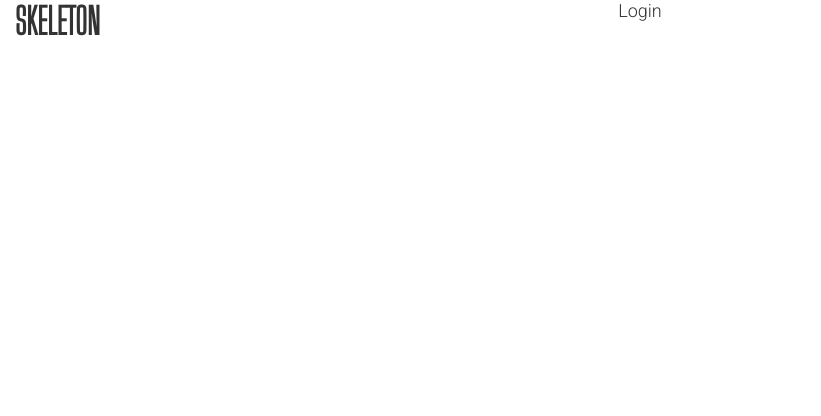
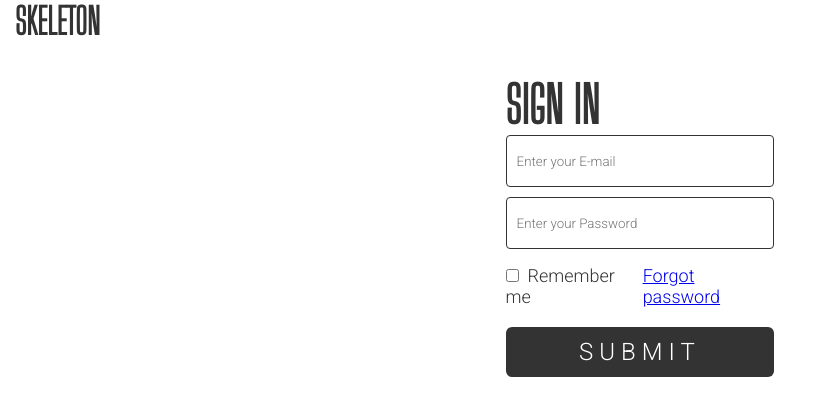
Before and after one commit to Dwarf95/vue-project-test, a Vue app: page /sign-in in a window 1280 px wide. Shown: the top 416 px of the page, without its empty margins (0-821 px from the left). Built offline with nearby package versions, Linux system fonts and the light colour scheme.

Commit message:
Sign in page

```diff
--- a/src/pages/SignIn/SignIn.vue
+++ b/src/pages/SignIn/SignIn.vue
@@ -1,11 +1,67 @@
 <template>
-    <div>
-        Login
+    <div class="signup">
+    <div class="signup-container">
+      <h1>SIGN IN</h1>
+      <form @submit="signin">
+        <div v-for="item in signInFormItems" :key="item.id">
+          <input
+            :type="item.type"
+            :id="item.id"
+            :name="item.id"
+            v-model="item.value"
+            :placeholder="item.placeholder"
+          />
+          <small style="color: crimson" v-if="item.error">{{
+            item.message
+          }}</small>
+        </div>
+        <div class="d-flex flex-row justify-between align-baseline">
+            <div>
+                <input type="checkbox" id="remember-me" name="remember-me" class="mt-2" />
+                <label for="remember-me" class="ml-1">Remember me</label>
+            </div>
+            <a href="/forgot-password">Forgot password</a>
+        </div>
+        <button type="submit">SUBMIT</button>
+      </form>
     </div>
+  </div>
 </template>
 
 <script>
 export default {
+    data(){
+        return {
+            signInFormItems: [
+                {
+                    label: "E-mail",
+                    id: "email",
+                    value: "",
+                    placeholder: "Enter your E-mail",
+                    type: "email",
+                    required: true,
+                    error: false,
+                    message: "",
+                },
+                {
+                    label: "Password",
+                    id: "password",
+                    value: "",
+                    placeholder: "Enter your Password",
+                    type: "password",
+                    required: true,
+                    error: false,
+                    message: "",
+                }
+            ]
+        }
+    },
+    methods: {
+        signin(e){
+            e.preventDefault();
+            console.log(this.signInFormItems);
+        }
+    },
     setup () {
 
 
@@ -15,5 +71,58 @@ export default {
 </script>
 
 <style lang="scss" scoped>
+.mt-2 { margin-top: 1.5em !important; }
+.ml-1 { margin-left: .5em !important;}
+.d-flex { display: flex; }
+.flex-row { flex-direction: row; }
+.justify-between { justify-content: space-between; }
+.align-baseline { align-items: baseline; }
+.signup {
+  height: auto;
+  width: 30%;
+  display: flex;
+  flex-direction: column;
+  align-items: center;
+  padding-top: 65px;
+  font-family: "Roboto", sans-serif !important;
+  font-size: 18px;
+}
+.signup-container {
+  display: flex;
+  flex-direction: column;
+  width: 70%;
+  justify-content: center;
+  align-self: center;
+  margin: 10px;
+}
+.signup-container form {
+  width: 100%;
+}
+.signup h1 {
+  font-size: 50px;
+  font-family: "Big Shoulders Display", cursive;
+  margin-bottom: -10px;
+}
 
+.signup input:not([type="checkbox"]) {
+  height: 50px;
+  width: calc(100% - 22px);
+  margin-top: 10px;
+  padding: 0 10px 0 10px;
+  font-family: "Roboto", sans-serif !important;
+  border: 1px solid #333;
+  border-radius: 4px;
+}
+.signup button {
+  height: 50px;
+  width: 100%;
+  font-size: 24px;
+  margin-top: 20px;
+  background: #333;
+  color: #fff;
+  letter-spacing: 6px;
+  font-family: "Roboto", sans-serif !important;
+  border: 1px solid transparent;
+  border-radius: 6px;
+}
 </style>
```
